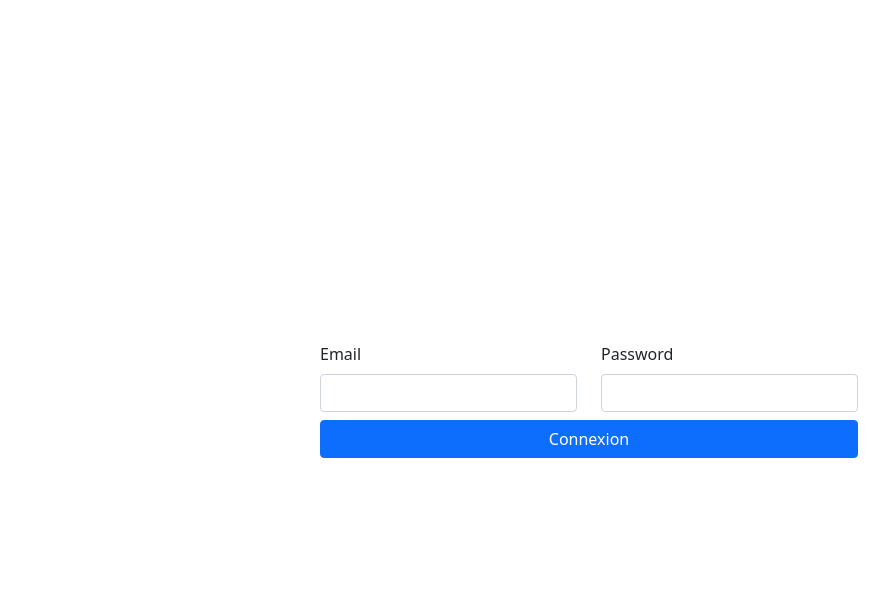
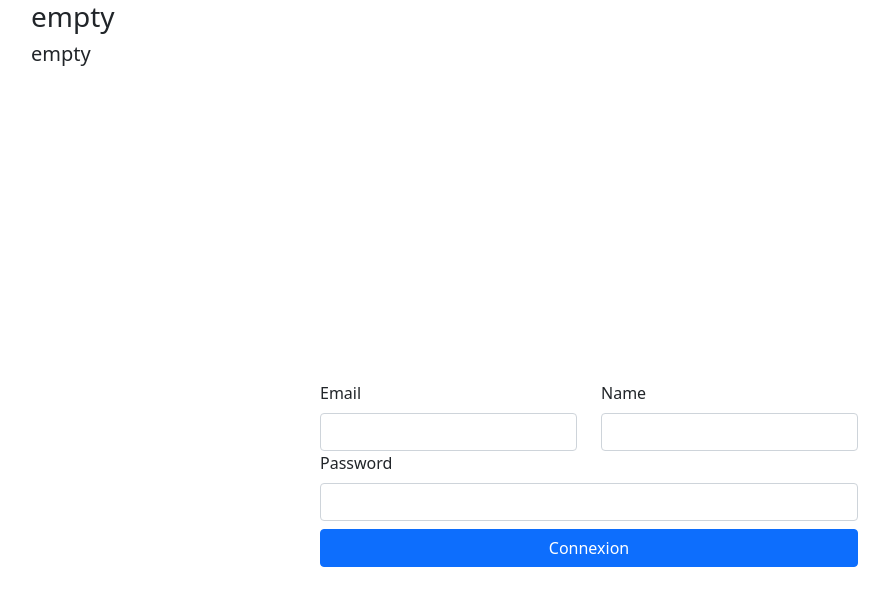
Before and after one commit to mattheri/pokeapi-auth, a React (Create React App) app: page /login in a window 1280 px wide. Shown: the top 606 px of the page, without its empty margins (51-940 px from the left). Built offline with nearby package versions, Linux system fonts and the light colour scheme.

Commit message:
Initial commit

```diff
--- a/package.json
+++ b/package.json
@@ -3,6 +3,7 @@
   "version": "0.1.0",
   "private": true,
   "dependencies": {
+    "@reduxjs/toolkit": "^1.8.5",
     "@testing-library/jest-dom": "^5.16.4",
     "@testing-library/react": "^13.3.0",
     "@testing-library/user-event": "^13.5.0",
@@ -13,6 +14,7 @@
     "react": "^18.2.0",
     "react-bootstrap": "^2.4.0",
     "react-dom": "^18.2.0",
+    "react-redux": "^8.0.2",
     "react-router-dom": "^6.3.0",
     "react-scripts": "5.0.1",
     "web-vitals": "^2.1.4",
--- a/src/auth/components/LoginForm.jsx
+++ b/src/auth/components/LoginForm.jsx
@@ -6,29 +6,35 @@ import Col from "react-bootstrap/Col";
 import Row from "react-bootstrap/Row";
 import Button from "react-bootstrap/Button";
 import useAuth from "../hooks/UseAuth";
-import { Formik, Form } from "formik";
-import * as yup from "yup";
+import { Formik, Form, validateYupSchema } from "formik";
+import * as Yup from "yup";
+import { useDispatch } from "react-redux";
+import { updateWholeUser } from "../store/authSlice";
 
 const REQUIRED_AUTHENTICATION = {
   email: "mathieu.theriault@cegeptr.qc.ca",
-  password: "such-password",
+  password: "such-password1",
 };
 
 const initialValues = {
   email: "",
+  name: "",
   password: "",
 };
 
+const passwordRegex = /^(?=.*[A-Za-z])(?=.*\d)[-_@\.A-Za-z\d]{8,}$/;
+
 const LoginForm = () => {
   const auth = useAuth();
+  const dispatch = useDispatch();
 
   const onSubmit = (values) => {
-    const formDataValuesMatchRequiredAuth = Object.entries(values).every(
-      ([key, value]) => REQUIRED_AUTHENTICATION[key] === value
-    );
-    if (formDataValuesMatchRequiredAuth) {
-      auth();
-    }
+    const formDataValuesMatchRequiredAuth = Object.entries({
+      email: values.email,
+      password: values.password,
+    }).every(([key, value]) => REQUIRED_AUTHENTICATION[key] === value);
+    dispatch(updateWholeUser({ name: values.name, email: values.email }));
+    auth();
   };
 
   return (
@@ -38,16 +44,15 @@ const LoginForm = () => {
           onSubmit={onSubmit}
           initialValues={initialValues}
           validateOnChange
-          validationSchema={yup.object({
-            email: yup
-              .string()
+          validationSchema={Yup.object({
+            email: Yup.string()
               .required("This field is required")
               .email("Enter a valid email"),
-            password: yup
-              .string()
+            name: Yup.string().required("This field is required"),
+            password: Yup.string()
               .required("The password is required")
               .matches(
-                /^(?=.*[A-Za-z])(?=.*\d)[A-Za-z\d]{8,}$/,
+                passwordRegex,
                 "Password must contain 8 characters, at least one letter and number"
               ),
           })}
@@ -55,8 +60,13 @@ const LoginForm = () => {
           <Form as={BsForm} noValidate>
             <Row>
               <Col>
-                <Input id="email" label="Email" required />
+                <Input id="email" label="Email" type="email" required />
               </Col>
+              <Col>
+                <Input id="name" label="Name" required />
+              </Col>
+            </Row>
+            <Row>
               <Col>
                 <Input
                   id="password"
--- /dev/null
+++ b/src/auth/components/User.jsx
@@ -0,0 +1,17 @@
+import React from "react";
+import { useSelector } from "react-redux";
+import { userEmailSelector, userNameSelector } from "../store/authSelectors";
+
+const User = () => {
+  const email = useSelector(userEmailSelector);
+  const name = useSelector(userNameSelector);
+
+  return (
+    <div>
+      <h3>{name || "empty"}</h3>
+      <h5>{email || "empty"}</h5>
+    </div>
+  );
+};
+
+export default User;
--- a/src/auth/hooks/UseSignout.js
+++ b/src/auth/hooks/UseSignout.js
@@ -1,11 +1,15 @@
 import { useNavigate } from 'react-router-dom';
+import { useDispatch } from "react-redux";
+import { resetUser } from '../store/authSlice';
 
 const useSignout = () => {
 	const storage = localStorage;
 	const key = "user";
 	const navigate = useNavigate();
+	const dispatch = useDispatch();
 
 	return () => {
+		dispatch(resetUser());
 		storage.removeItem(key);
 		navigate("/login");
 	}
--- /dev/null
+++ b/src/auth/store/authReducers.js
@@ -0,0 +1,21 @@
+const reducers = {
+	updateEmail: (state, action) => {
+		state.user = { ...state.user, email: action.payload };
+	},
+	updateName: (state, action) => {
+		state.user = { ...state.user, name: action.payload };
+	},
+	updateWholeUser: (state, action) => {
+		const id = state.user.id + 1;
+		state.user = { ...action.payload, id: id };
+	},
+	resetUser: (state) => {
+		state.user = {
+			email: "",
+			name: '',
+			id: '',
+		}
+	}
+}
+
+export default reducers;
--- /dev/null
+++ b/src/auth/store/authSelectors.js
@@ -0,0 +1,5 @@
+export const userEmailSelector = (state) => state.auth.user.email;
+
+export const userNameSelector = (state) => state.auth.user.name;
+
+export const userSelector = (state) => state.auth.user;
--- /dev/null
+++ b/src/auth/store/authSlice.js
@@ -0,0 +1,18 @@
+import { createSlice } from "@reduxjs/toolkit";
+import reducers from './authReducers';
+
+const authSlice = createSlice({
+	name: "auth",
+	initialState: {
+		user: {
+			email: "",
+			name: "",
+			id: "",
+		}
+	},
+	reducers: reducers,
+});
+
+export const { updateEmail, updateName, updateWholeUser, resetUser } = authSlice.actions;
+
+export default authSlice.reducer;
--- a/src/components/App.js
+++ b/src/components/App.js
@@ -5,11 +5,13 @@ import IndividualPokemon from '../pokemons/components/IndividualPokemon';
 import AuthLayout from '../auth/components/AuthLayout';
 import PokemonLayout from '../pokemons/components/PokemonLayout';
 import NotFound from './NotFound';
+import User from '../auth/components/User';
 
 function App() {
   return (
     <BrowserRouter>
       <Container>
+        <User />
         <Routes>
           <Route path='login' element={<AuthLayout />} />
           <Route path="/" element={<PokemonLayout />}>
--- a/src/index.js
+++ b/src/index.js
@@ -4,11 +4,15 @@ import './index.css';
 import App from './components/App';
 import reportWebVitals from './reportWebVitals';
 import 'bootstrap/dist/css/bootstrap.min.css';
+import store from './store/store';
+import { Provider } from "react-redux"
 
 const root = ReactDOM.createRoot(document.getElementById('root'));
 root.render(
   <React.StrictMode>
-    <App />
+    <Provider store={store}>
+      <App />
+    </Provider>
   </React.StrictMode>
 );
 
--- /dev/null
+++ b/src/store/store.js
@@ -0,0 +1,8 @@
+import { configureStore } from "@reduxjs/toolkit";
+import auth from "../auth/store/authSlice";
+
+export default configureStore({
+	reducer: {
+		auth,
+	},
+});
```
Also changed, not shown: 1 other file (tests, documents, lock files or other folders).
